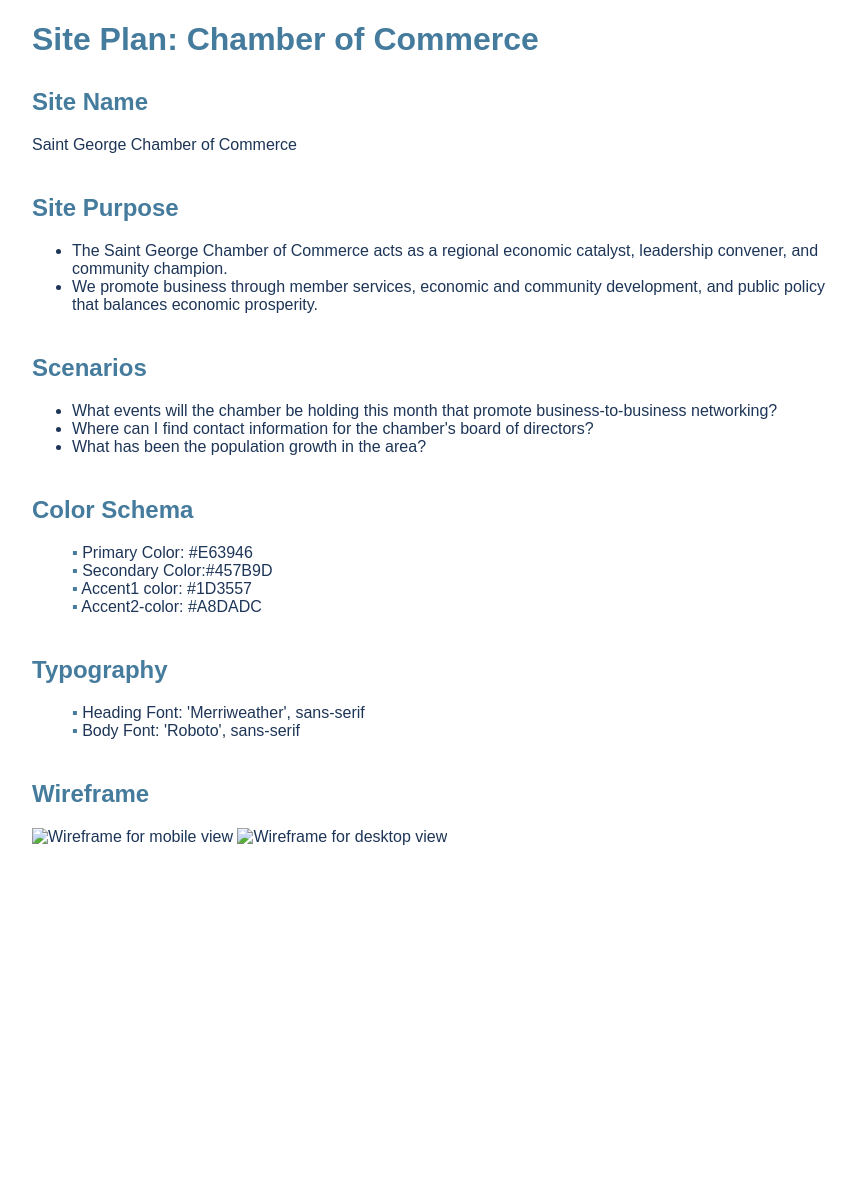
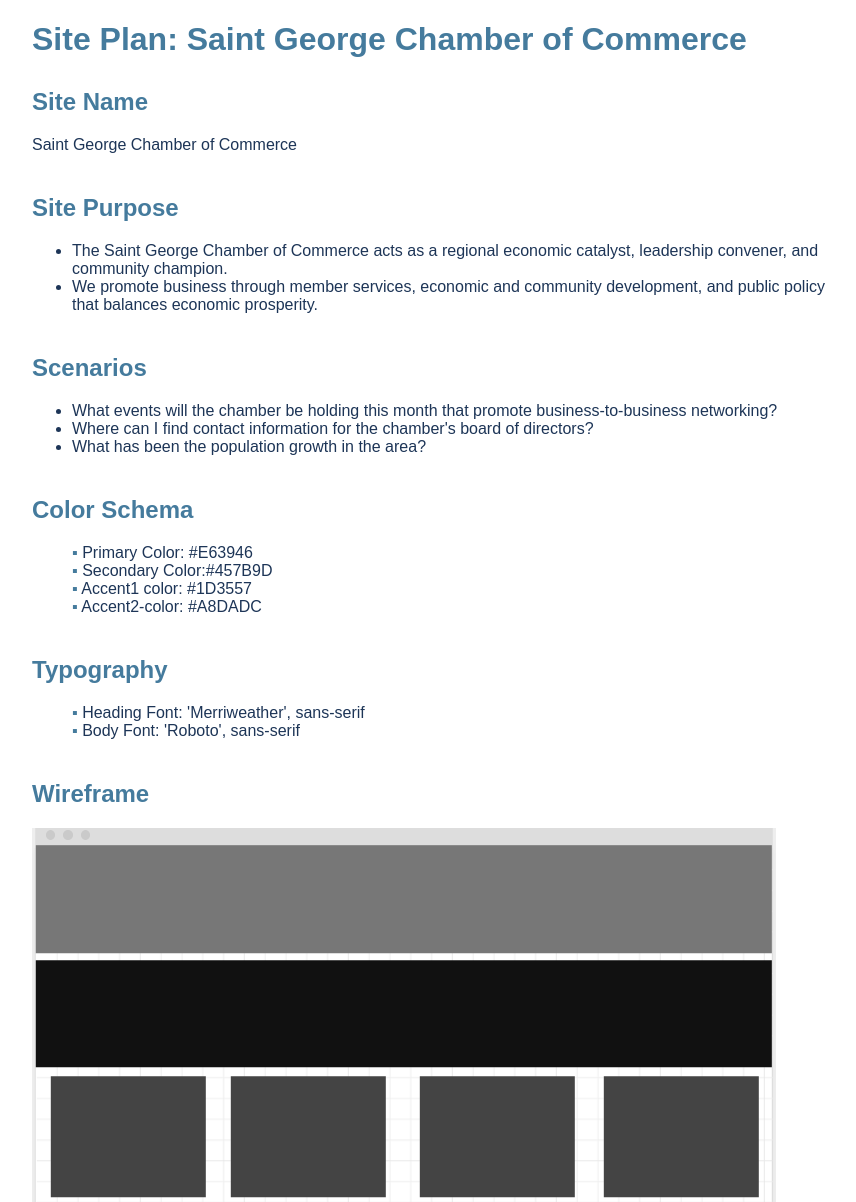
Before and after one commit to Fex-zi/wdd230, a plain HTML site: page week01/chamber-site-plan.html in a window 1280 px wide. Shown: the top 1202 px of the page, without its empty margins (208-1064 px from the left). Before the commit the page ends 906 px from the top, so only its background shows below. Drawn offline with Linux system fonts and the light colour scheme; a script that the page names is missing.

Commit message:
Chambers of com

```diff
--- a/week01/chamber-site-plan.html
+++ b/week01/chamber-site-plan.html
@@ -11,7 +11,7 @@
     </head>
 <body>
   <div class="container">
-    <h1>Site Plan: Chamber of Commerce</h1>
+    <h1>Site Plan: Saint George Chamber of Commerce</h1>
 
     <div class="section">
       <h2>Site Name</h2>
@@ -54,8 +54,8 @@
 
     <div class="section">
       <h2>Wireframe</h2>
-      <img src="wireframe-mobile.png" alt="Wireframe for mobile view">
-      <img src="wireframe-desktop.png" alt="Wireframe for desktop view">
+      <img src="images/wireframe-desktop.png" alt="Wireframe for mobile view">
+      <img src="images/wireframe-mobile.png" alt="Wireframe for desktop view">
     </div>
   </div>
 
```
Also changed, not shown: week01/images/wireframe-desktop.png (added), week01/images/wireframe-mobile.png (added).
